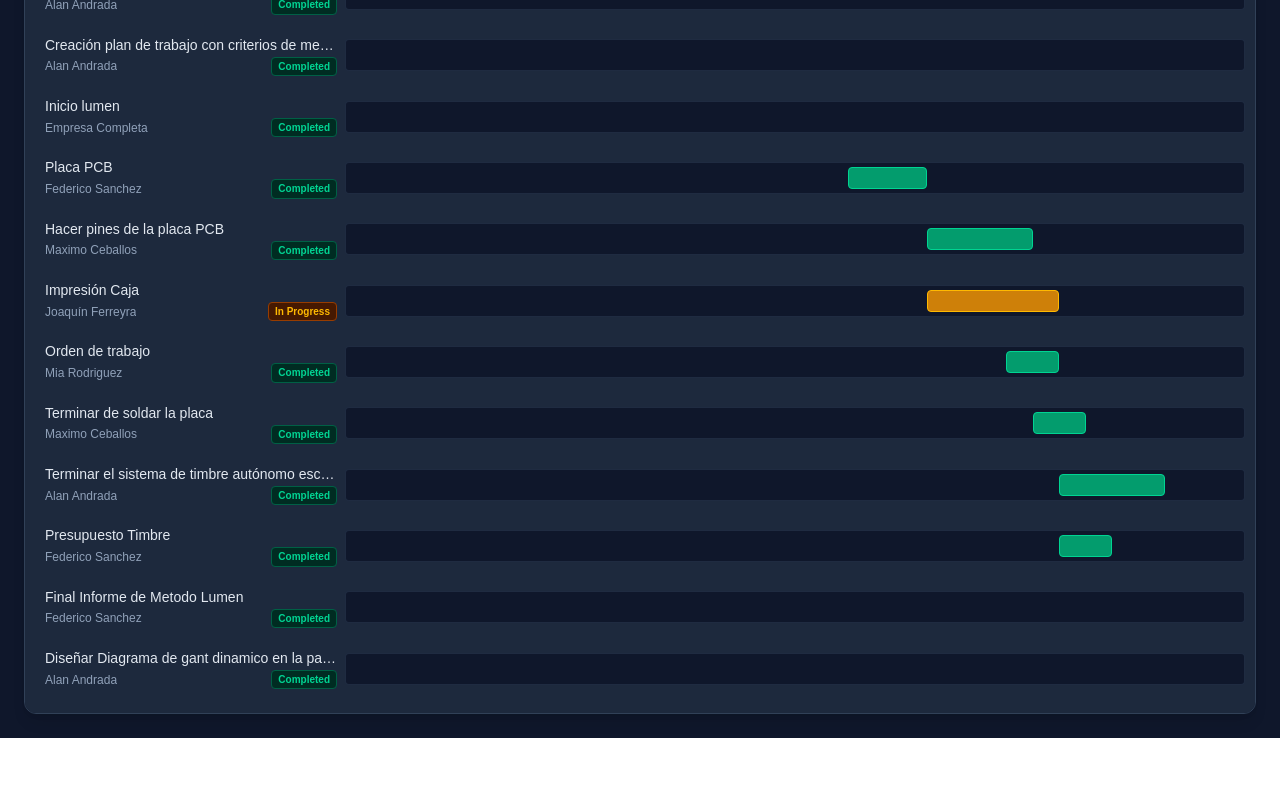
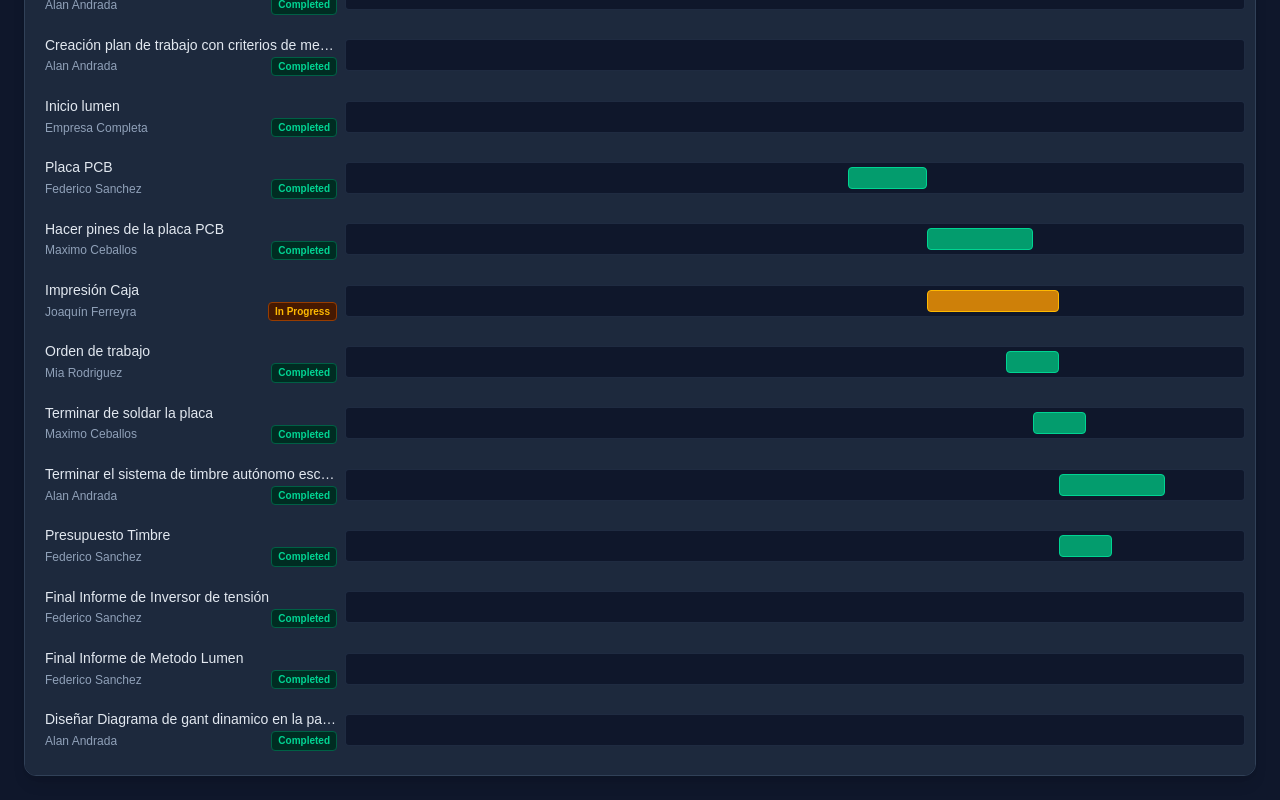
Before and after one commit to AlanBenjaDev/XIDMET-Company, a Next.js app in the folder my-app/: page /gantt in a window 1280 px wide. Shown: the part 605-1405 px from the top of the page. Before the commit the page ends 1343 px from the top, so only its background shows below. Built offline with nearby package versions, Linux system fonts and the light colour scheme.

Commit message:
fix gantt

```diff
--- a/my-app/app/gantt/page.tsx
+++ b/my-app/app/gantt/page.tsx
@@ -108,9 +108,16 @@ const INITIAL_TASKS: Task[] = [
     endDate: "2026-09-10",
     status: "Completed"
   },
-
+  {
+    id: "12",
+    name: "Final Informe de Inversor de tensión",
+    assignee: "Federico Sanchez",
+    startDate: "2026-10-09",
+    endDate: "2026-09-10",
+    status: "Completed"
+  },
    {
-    id: "12",
+    id: "13",
     name: "Final Informe de Metodo Lumen",
     assignee: "Federico Sanchez",
     startDate: "2026-10-09",
@@ -118,7 +125,7 @@ const INITIAL_TASKS: Task[] = [
     status: "Completed"
   },
     {
-    id: "13",
+    id: "14",
     name: "Diseñar Diagrama de gant dinamico en la pagina Web",
     assignee: "Alan Andrada",
     startDate: "2026-14-09",
```
